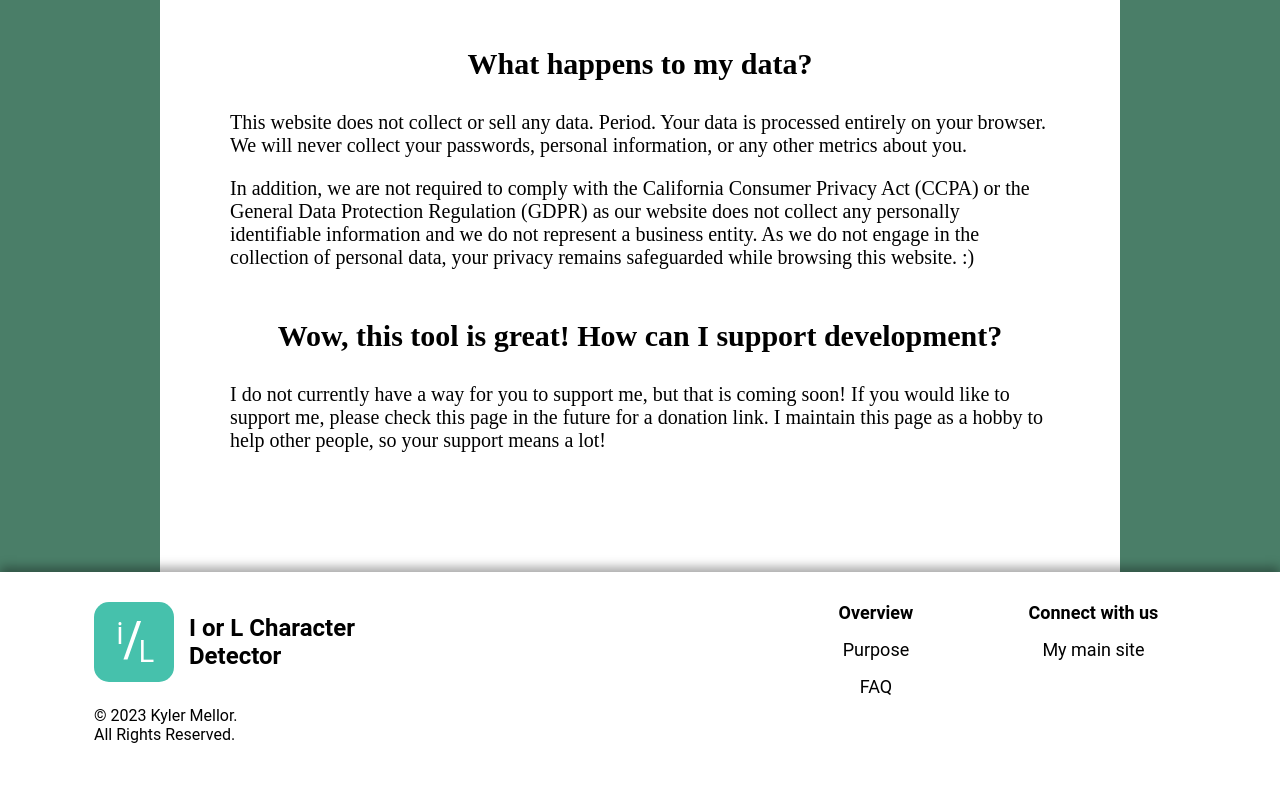
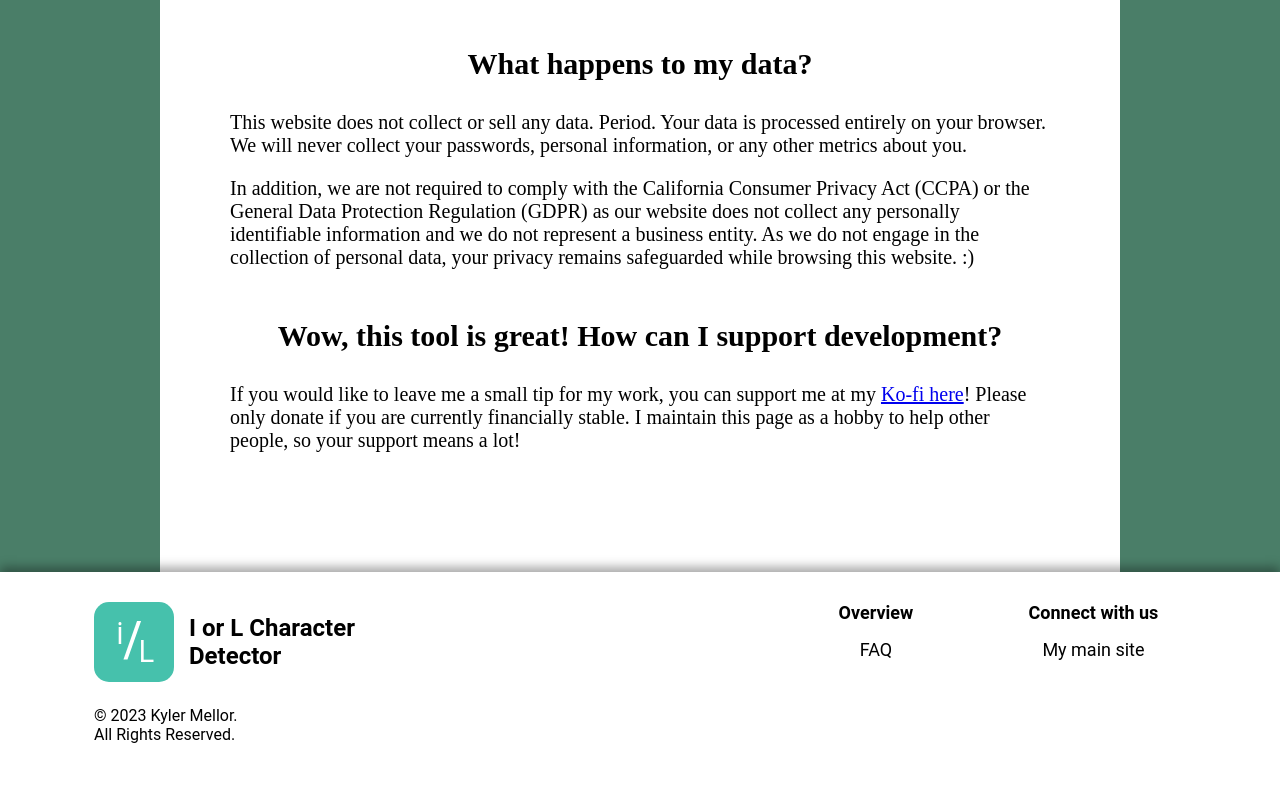
Before and after one commit to Melon-Catastrophe/I-or-L, a plain HTML site: page index.html in a window 1280 px wide. Shown: the part 1500-2295 px from the top of the page. Drawn offline with Linux system fonts and the light colour scheme; a web font is replaced by a local one.

Commit message:
Ko-fi link

```diff
--- a/index.html
+++ b/index.html
@@ -96,8 +96,8 @@
                 As we do not engage in the collection of personal data, your privacy remains safeguarded while browsing this website. :)</p>
 
                 <h3 class="small-title">Wow, this tool is great! How can I support development?</h3>
-                <p>I do not currently have a way for you to support me, but that is coming soon! If you would like to support me, please check this
-                page in the future for a donation link. I maintain this page as a hobby to help other people, so your support means a lot!</p>
+                <p>If you would like to leave me a small tip for my work, you can support me at my <a href="https://ko-fi.com/kylermellor">Ko-fi here</a>! Please only donate if you are
+                    currently financially stable. I maintain this page as a hobby to help other people, so your support means a lot!</p>
             </section>
         </div>
 
@@ -116,14 +116,14 @@
 
             <section class="footer-right" id="col2">
                 <div><p>Overview</p></div>
-                <p>Purpose</p>
+                <!-- <p>Purpose</p> -->
                 <p><a href="#faq">FAQ</a></p>
                 <!-- <p>Latest Updates</p> -->
                 <!-- <p>Privacy Policy</p> -->
             </section>
             <section class="footer-right" id="col3">
                 <div><p>Connect with us</p></div>
-                <p>My main site</p>
+                <p><a href="http://kylermellor.com">My main site</a></p>
                 <!-- <p>Social media</p> -->
                 <!-- <p>Suggestions</p> -->
             </section>
```
